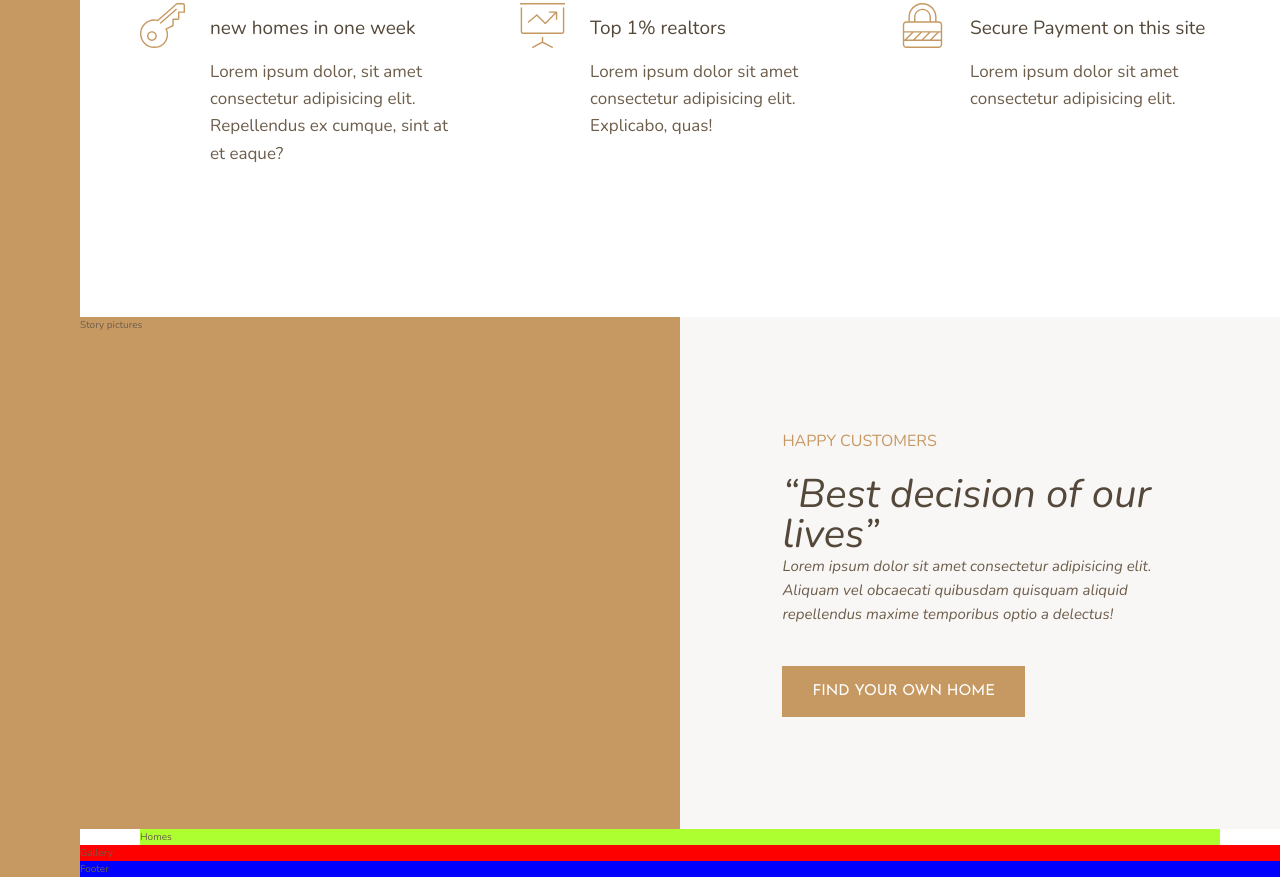
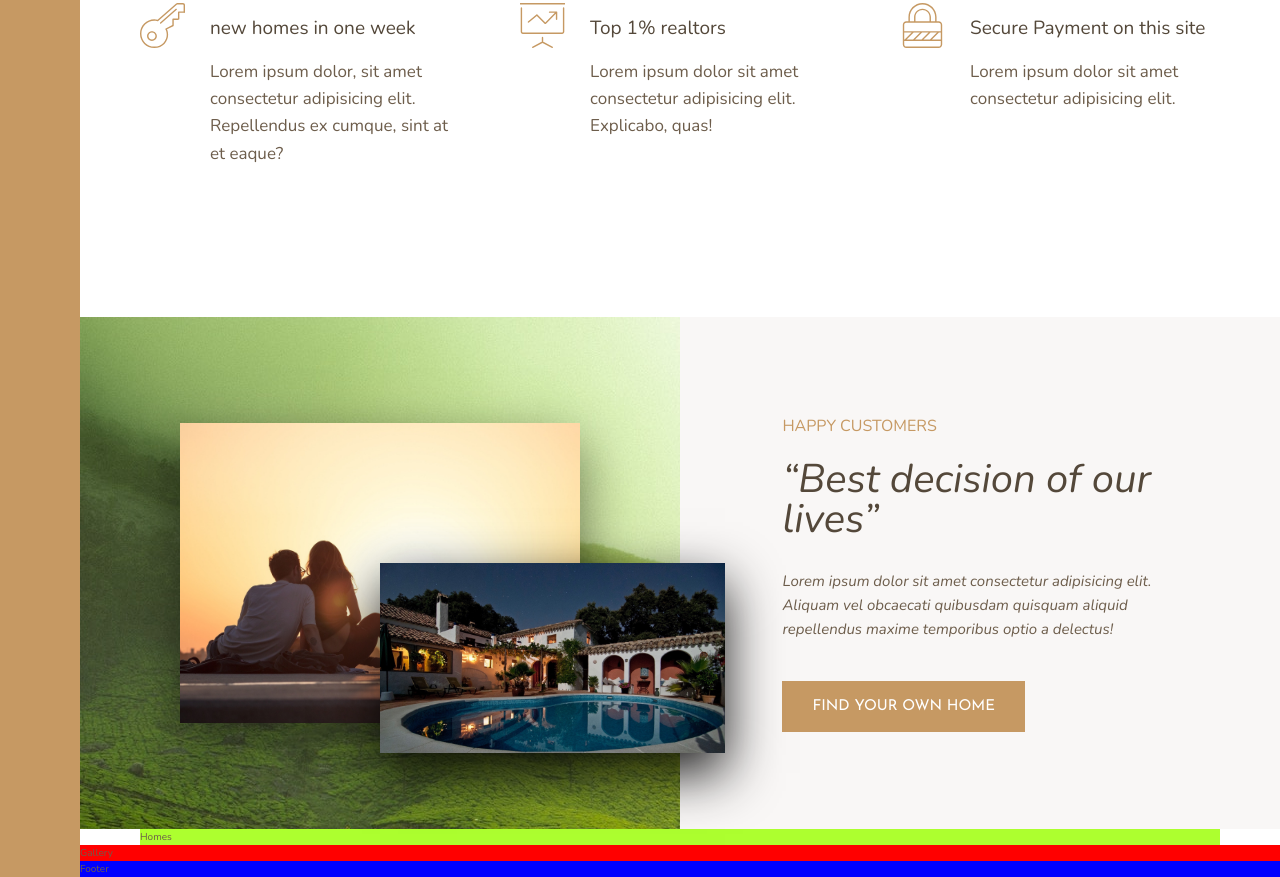
Before and after one commit to cluu79/EstateProj, a website: page index.html in a window 1280 px wide. Shown: the part 1073-1950 px from the top of the page. Drawn offline with nearby package versions, Linux system fonts and the light colour scheme.

Commit message:
finished the left side of the story

```diff
--- a/index.html
+++ b/index.html
@@ -64,10 +64,14 @@
     </section>
 
     <!-- Story Section -->
-    <div class="story__pictures">Story pictures</div>
+    <div class="story__pictures">
+        <img src="/img/story-1.jpeg" alt="" class="story__img--1">
+        <img src="/img/story-2.jpeg" alt="" class="story__img--2">
+    </div>
+
     <div class="story__content">
         <h3 class="heading-3 mb-sm">Happy Customers</h3>
-        <h2 class="heading-2 heading-2--dark">&ldquo;Best decision of our lives&rdquo;</h2>
+        <h2 class="heading-2 heading-2--dark mb-md">&ldquo;Best decision of our lives&rdquo;</h2>
         <p class="story__text">Lorem ipsum dolor sit amet consectetur adipisicing elit. Aliquam vel obcaecati quibusdam quisquam aliquid repellendus maxime temporibus optio a delectus!</p>
         <button class="btn">find your own home</button>
 
--- a/sass/_story.scss
+++ b/sass/_story.scss
@@ -1,7 +1,31 @@
 .story{
     &__pictures{
-        background-color: $color-primary;
+        //background-color: $color-primary;
         grid-column: full-start /col-end 4;
+        background-image: url(/img/back.jpg);
+        //background-image: linear-gradient(rgba($color-primary, .5), rgba($color-primary, .5)), url(/img/back.jpg);
+
+        display: grid;
+        grid-template-rows: repeat(6, 1fr);
+        grid-template-columns: repeat(6,1fr);
+        align-items: center;
+
+    }
+    &__img--1{
+        width: 100%;
+
+        grid-row: 2/6;
+        grid-column: 2/6;
+        box-shadow: 0 2rem 5rem rgba(#000,.5);
+
+    }
+    &__img--2{
+        width: 115%;
+        grid-row: 4/6;
+        grid-column: 4/7;
+        z-index: 10;
+        box-shadow: 0 2rem 5rem rgba(#000, .9);
+
     }
     &__content{
         background-color: $color-grey-light-1;
```
Also changed, not shown: css/style.css.
